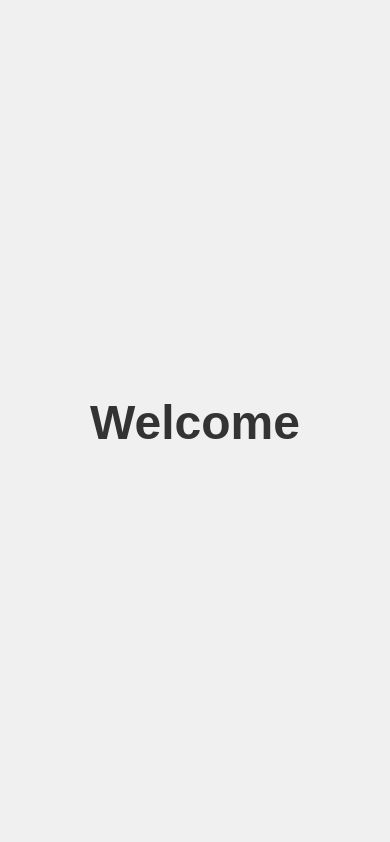
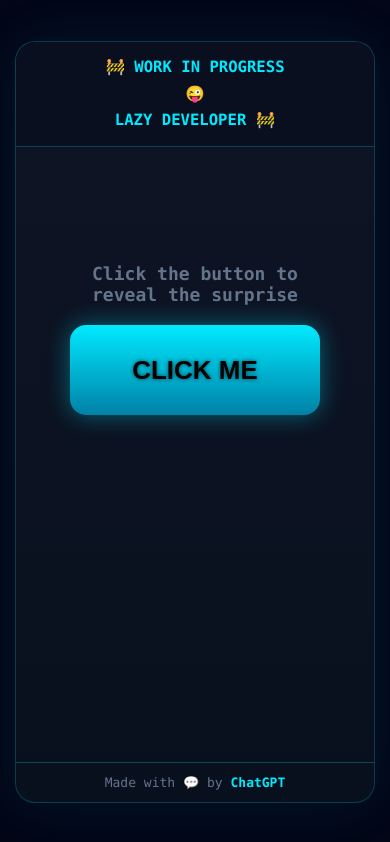
Before and after one commit to 0x59696c/journey, a plain HTML site: page index.html in a window 390 px wide. Drawn offline with Linux system fonts and the light colour scheme.

Commit message:
Update index.html
Work in Progress until Jan 1 2026

```diff
--- a/index.html
+++ b/index.html
@@ -1,26 +1,235 @@
-<!DOCTYPE html>
+<!doctype html>
 <html lang="en">
 <head>
-    <meta charset="UTF-8">
-    <meta name="viewport" content="width=device-width, initial-scale=1.0">
-    <title>Welcome Page</title>
+<meta charset="utf-8" />
+<meta name="viewport" content="width=device-width,initial-scale=1" />
+<title>Cyber Click — Responsive Header</title>
 <style>
-        body {
+:root{
+  --bg:#020617;
+  --frame:#0b1220;
+  --accent:#00eaff;
+  --accent2:#0081a7;
+  --text:#e2e8f0;
+  --muted:#64748b;
+}
+
+html,body{
+  margin:0;
+  height:100%;
+  background:var(--bg);
+  color:var(--text);
+  font-family:Consolas, "Fira Code", monospace;
+  display:flex;
+  justify-content:center;
+  align-items:center;
+}
+
+.frame {
+  width: min(92vw, 780px);
+  height: min(92vh, 760px);
+  background: linear-gradient(180deg, #0e1425, #09101d);
+  border: 1px solid rgba(0,234,255,0.2);
+  border-radius: 20px;
+  display: flex;
+  flex-direction: column;
+  overflow: hidden;
+  box-shadow: 0 0 60px rgba(0,234,255,0.08);
+}
+
+/* Header with flex */
+.header-flex {
   display: flex;
   justify-content: center;
   align-items: center;
-            height: 100vh; /* Full viewport height */
-            margin: 0;
-            font-family: Arial, sans-serif;
-            background-color: #f0f0f0;
+  flex-wrap: nowrap;
+  padding: 12px 16px;
+  background: #0a0f1f;
+  border-bottom: 1px solid rgba(0,234,255,0.25);
+  color: var(--accent);
+  font-weight: 700;
+  font-size: clamp(18px, 3vw, 28px);
+  line-height: 1.2;
+  text-align: center;
 }
-        h1 {
-            font-size: 3rem;
-            color: #333;
+
+/* Each header part */
+.header-flex > div {
+  margin: 0 4px;
+}
+
+/* Keep last part together */
+.sticky {
+  white-space: nowrap;
+}
+
+/* Mobile: stack vertically */
+@media (max-width: 500px) {
+  .header-flex {
+    flex-direction: column;
+    align-items: center;
+  }
+  .header-flex > div {
+    margin: 4px 0;
+  }
+}
+
+.content {
+  flex: 1;
+  padding: 40px;
+  display: flex;
+  flex-direction: column;
+  align-items: center;
+  justify-content: center;
+  text-align:center;
+}
+
+.big-btn {
+  display: inline-grid;
+  place-items: center;
+  width: 320px;
+  height: 120px;
+  border-radius: 16px;
+  font-size: 34px;
+  font-weight: 700;
+  background: linear-gradient(180deg, var(--accent), var(--accent2));
+  color: black;
+  border: 0;
+  cursor: pointer;
+  transition: transform .12s, box-shadow .12s;
+  box-shadow: 0 0 25px rgba(0,234,255,0.4);
+  user-select: none;
+  text-shadow: 0 0 4px rgba(0,0,0,0.6);
+}
+.big-btn:hover { box-shadow: 0 0 35px rgba(0,234,255,0.8); }
+.big-btn:active { transform: scale(.98); }
+
+.emoji-area {
+  margin-top: 20px;
+  min-height: 200px;
+  display: grid;
+  place-items: center;
+}
+
+.finger {
+  font-size: 140px;
+  opacity: 0;
+  transition: opacity .28s ease;
+  cursor: pointer;
+  filter: drop-shadow(0 0 30px rgba(0,234,255,0.35));
+  user-select: none;
+}
+
+.finger.show {
+  opacity: 1;
+  animation: cyberWiggle 1s ease-in-out infinite;
+}
+
+@keyframes cyberWiggle {
+  0% { transform: translateY(0) rotate(0); }
+  25% { transform: translateY(-6px) rotate(-6deg); }
+  50% { transform: translateY(-14px) rotate(6deg); }
+  75% { transform: translateY(-4px) rotate(-2deg); }
+  100% { transform: translateY(0) rotate(0); }
+}
+
+.hint {
+  margin-top: 10px;
+  color: var(--muted);
+  font-size: 13px;
+  transition: opacity .24s ease;
+  opacity: 0;
+  height: 1em;
+  display:inline-block;
+}
+
+footer {
+  text-align: center;
+  padding: 12px;
+  border-top: 1px solid rgba(0,234,255,0.25);
+  font-size: 13px;
+  color: var(--muted);
+}
+
+footer strong {
+  color: var(--accent);
+}
+
+@media (max-width: 430px){
+  .big-btn {
+    width: 90%;
+    height: 90px;
+    font-size: 26px;
+  }
+  .finger {
+    font-size: 100px;
+  }
+  .header-flex {
+    font-size: clamp(14px, 4vw, 22px);
+  }
 }
 </style>
 </head>
 <body>
-    <h1>Welcome</h1>
+
+<div class="frame">
+
+  <header class="header-flex">
+    <div>🚧 WORK IN PROGRESS</div>
+    <div>😜</div>
+    <div class="sticky">LAZY DEVELOPER 🚧</div>
+  </header>
+
+  <div class="content">
+    <h1 style="color:var(--muted); font-size:18px; margin-bottom:20px;">
+      Click the button to reveal the surprise
+    </h1>
+
+    <button id="clickBtn" class="big-btn">CLICK ME</button>
+
+    <div class="emoji-area">
+      <div id="finger" class="finger" role="img" aria-hidden="true">🖕</div>
+    </div>
+
+    <div class="hint">Click the emoji to hide it again</div>
+  </div>
+
+  <footer>
+    Made with 💬 by <strong>ChatGPT</strong>
+  </footer>
+
+</div>
+
+<script>
+const btn = document.getElementById("clickBtn");
+const finger = document.getElementById("finger");
+const hint = document.querySelector(".hint");
+
+function show() {
+  btn.style.opacity = "0.15";
+  btn.style.pointerEvents = "none";
+  finger.classList.add("show");
+  hint.style.opacity = "1";
+  finger.setAttribute('aria-hidden','false');
+}
+
+function hide() {
+  btn.style.opacity = "1";
+  btn.style.pointerEvents = "auto";
+  finger.classList.remove("show");
+  hint.style.opacity = "0";
+  finger.setAttribute('aria-hidden','true');
+}
+
+hint.style.opacity = "0";
+finger.setAttribute('aria-hidden','true');
+
+btn.onclick = show;
+finger.onclick = hide;
+
+btn.addEventListener('keydown', (e) => { if(e.key==='Enter'||e.key===' ') { e.preventDefault(); show(); } });
+document.addEventListener('keydown', (e) => { if(e.key==='Escape') hide(); });
+</script>
+
 </body>
 </html>
```
Lines whose indentation alone changed are shown as unchanged.
